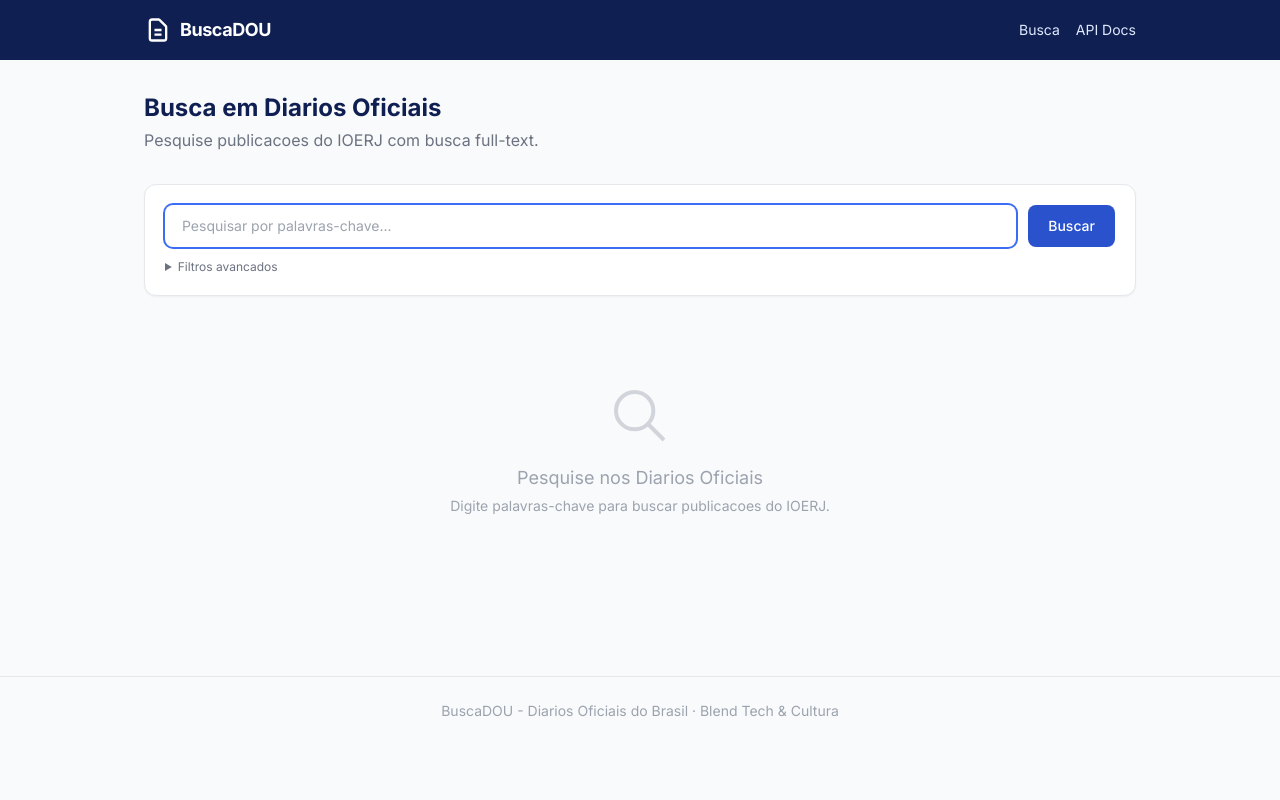
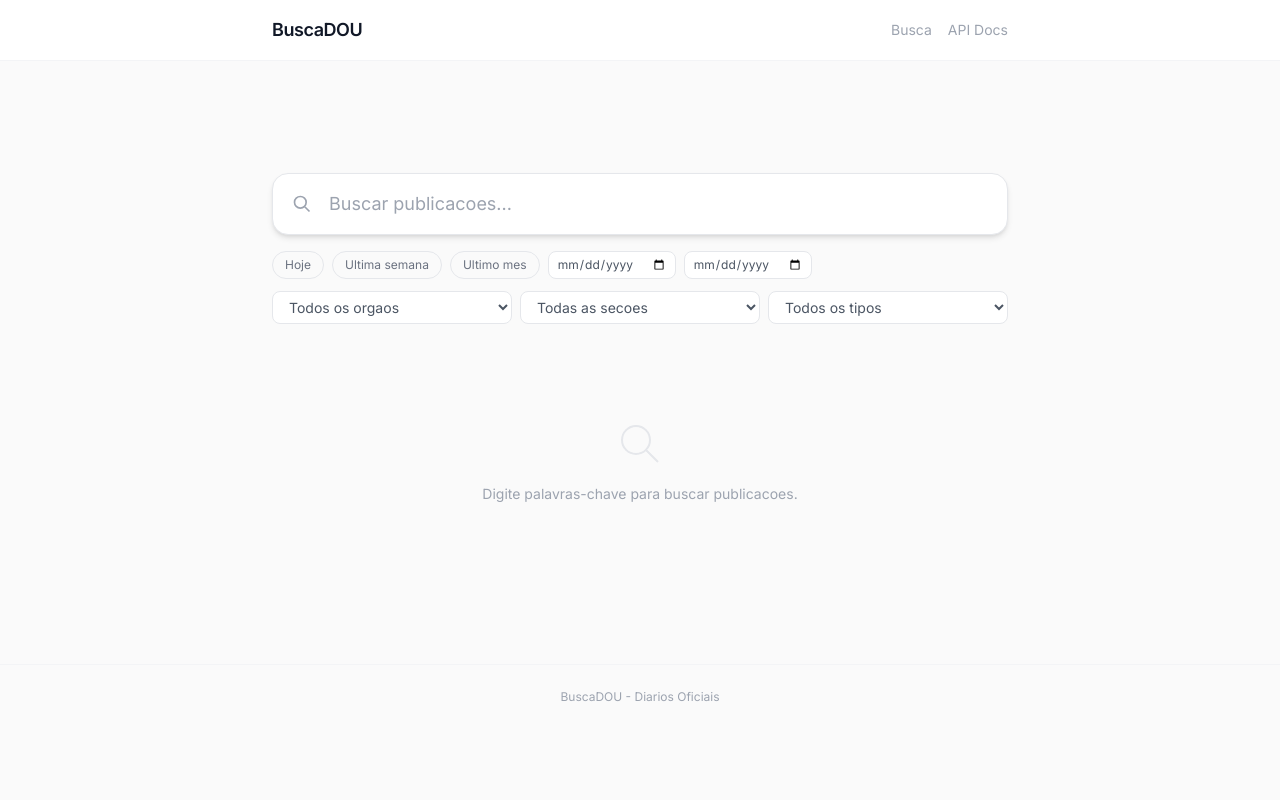
Before and after one commit to gabrieldasf/busca-dou, a FastAPI app: page / in a window 1280 px wide. Run offline with FastAPI, Linux system fonts and the light colour scheme; data that the repository does not hold is empty; some libraries are stand-ins or nearby versions.

Commit message:
feat: mojibake fix, layout redesign, filter UX (QUA-328, QUA-343)
- fix(parser): pypdfium2 fallback for IOERJ PDFs with CID mojibake (>5% threshold)
- feat(api): POST /reingest endpoint to reprocess existing editions
- feat(web): layout redesign - Apple-style search, minimal 2-color palette, prose body
- feat(web): visible filters with date chips, DB-populated dropdowns, instant HTMX search
- feat(web): nl2p Jinja2 filter for paragraph formatting in detail view
- fix(web): load-more button preserves all active filter params
- test: filter dropdown and date chip assertions (17 tests passing)

Co-Authored-By: Claude Opus 4.6 (1M context) <noreply@anthropic.com>

```diff
--- a/pyproject.toml
+++ b/pyproject.toml
@@ -15,6 +15,7 @@ dependencies = [
     "alembic>=1.14.0",
     "pydantic-settings>=2.7.0",
     "pdfplumber>=0.11.0",
+    "pypdfium2>=4.0.0",
     "httpx>=0.28.0",
     "arq>=0.26.0",
     "pgvector>=0.3.0",
@@ -49,7 +50,7 @@ where = ["."]
 include = ["src*"]
 
 [[tool.mypy.overrides]]
-module = ["asyncpg.*", "arq.*", "pdfplumber.*", "pgvector.*"]
+module = ["asyncpg.*", "arq.*", "pdfplumber.*", "pgvector.*", "pypdfium2.*"]
 ignore_missing_imports = true
 
 [tool.pytest.ini_options]
--- a/src/templates/base.html
+++ b/src/templates/base.html
@@ -9,46 +9,43 @@
   <style>
     @import url('https://fonts.googleapis.com/css2?family=Inter:wght@400;500;600;700&display=swap');
     body { font-family: 'Inter', sans-serif; }
-    mark { background: #fef08a; padding: 1px 2px; border-radius: 2px; }
+    mark { background: #fef3c7; padding: 0 2px; border-radius: 2px; }
     .htmx-indicator { display: none; }
     .htmx-request .htmx-indicator { display: inline-block; }
     .htmx-request .htmx-hide-on-request { opacity: 0.5; pointer-events: none; }
+    input:focus { box-shadow: 0 0 0 3px rgba(59, 108, 245, 0.1); }
+    .line-clamp-2 { display: -webkit-box; -webkit-line-clamp: 2; -webkit-box-orient: vertical; overflow: hidden; }
   </style>
   <script>
     tailwind.config = {
       theme: {
         extend: {
           colors: {
-            brand: { 50: '#f0f5ff', 100: '#e0eaff', 500: '#3b6cf5', 600: '#2952cc', 700: '#1e3fa6', 900: '#0f1f52' }
+            brand: { DEFAULT: '#0f1f52', light: '#3b6cf5' }
           }
         }
       }
     }
   </script>
 </head>
-<body class="bg-gray-50 text-gray-900 min-h-screen">
-  <header class="bg-brand-900 text-white">
-    <div class="max-w-5xl mx-auto px-4 py-4 flex items-center justify-between">
-      <a href="/" class="flex items-center gap-2 hover:opacity-90">
-        <svg class="w-7 h-7" viewBox="0 0 24 24" fill="none" stroke="currentColor" stroke-width="2">
-          <path d="M9 12h6m-6 4h6m2 5H7a2 2 0 01-2-2V5a2 2 0 012-2h5.586a1 1 0 01.707.293l5.414 5.414a1 1 0 01.293.707V19a2 2 0 01-2 2z"/>
-        </svg>
-        <span class="text-lg font-bold tracking-tight">BuscaDOU</span>
-      </a>
-      <nav class="text-sm text-brand-100 flex gap-4">
-        <a href="/" class="hover:text-white">Busca</a>
-        <a href="/docs" class="hover:text-white">API Docs</a>
+<body class="bg-[#fafafa] text-gray-900 min-h-screen">
+  <header class="bg-white border-b border-gray-100">
+    <div class="max-w-3xl mx-auto px-4 py-4 flex items-center justify-between">
+      <a href="/" class="text-lg font-semibold tracking-tight text-gray-900">BuscaDOU</a>
+      <nav class="text-sm flex gap-4">
+        <a href="/" class="text-gray-400 hover:text-gray-900 transition-colors duration-150">Busca</a>
+        <a href="/docs" class="text-gray-400 hover:text-gray-900 transition-colors duration-150">API Docs</a>
       </nav>
     </div>
   </header>
 
-  <main class="max-w-5xl mx-auto px-4 py-8">
+  <main class="max-w-3xl mx-auto px-4 py-8">
     {% block content %}{% endblock %}
   </main>
 
-  <footer class="border-t border-gray-200 mt-16">
-    <div class="max-w-5xl mx-auto px-4 py-6 text-center text-sm text-gray-400">
-      BuscaDOU - Diarios Oficiais do Brasil &middot; Blend Tech & Cultura
+  <footer class="border-t border-gray-100 mt-16">
+    <div class="max-w-3xl mx-auto px-4 py-6 text-center text-xs text-gray-400">
+      BuscaDOU - Diarios Oficiais
     </div>
   </footer>
 </body>
--- a/src/templates/partials/results.html
+++ b/src/templates/partials/results.html
@@ -1,15 +1,15 @@
 <div class="htmx-hide-on-request">
   {% if publications is not none %}
     <div class="flex items-center justify-between mb-4">
-      <p class="text-sm text-gray-500">
+      <p class="text-xs text-gray-400">
         {% if total == 0 %}
           Nenhuma publicacao encontrada.
         {% else %}
-          {{ total }} resultado{{ 's' if total != 1 else '' }} encontrado{{ 's' if total != 1 else '' }}
+          {{ total }} resultado{{ 's' if total != 1 else '' }}
         {% endif %}
       </p>
       <span id="search-spinner" class="htmx-indicator">
-        <svg class="animate-spin h-5 w-5 text-brand-500" viewBox="0 0 24 24">
+        <svg class="animate-spin h-4 w-4 text-gray-400" viewBox="0 0 24 24">
           <circle class="opacity-25" cx="12" cy="12" r="10" stroke="currentColor" stroke-width="4" fill="none"/>
           <path class="opacity-75" fill="currentColor" d="M4 12a8 8 0 018-8V0C5.373 0 0 5.373 0 12h4z"/>
         </svg>
@@ -17,42 +17,24 @@
     </div>
 
     {% for pub in publications %}
-    <a href="/pub/{{ pub.id }}" class="block bg-white rounded-xl border border-gray-200 hover:border-brand-500 hover:shadow-md transition-all p-5 mb-3">
-      <div class="flex items-start justify-between gap-4">
-        <div class="flex-1 min-w-0">
-          <h3 class="font-semibold text-brand-900 text-sm leading-snug mb-1 truncate">
-            {{ pub.title or 'Publicacao sem titulo' }}
-          </h3>
-          {% if pub.snippet %}
-            <p class="text-sm text-gray-600 leading-relaxed mb-2">{{ pub.snippet | safe }}</p>
-          {% endif %}
-          <div class="flex flex-wrap gap-2 text-xs text-gray-400">
-            {% if pub.organ %}
-              <span class="bg-gray-100 px-2 py-0.5 rounded">{{ pub.organ }}</span>
-            {% endif %}
-            {% if pub.section %}
-              <span class="bg-gray-100 px-2 py-0.5 rounded">{{ pub.section }}</span>
-            {% endif %}
-            {% if pub.act_type %}
-              <span class="bg-blue-50 text-blue-600 px-2 py-0.5 rounded">{{ pub.act_type }}</span>
-            {% endif %}
-          </div>
-        </div>
-        <div class="text-right shrink-0">
-          <span class="text-xs text-gray-400 block">{{ pub.published_at.strftime('%d/%m/%Y') }}</span>
-          {% if pub.relevance is not none %}
-            <span class="text-xs text-brand-500 font-medium">{{ '%.1f' | format(pub.relevance * 100) }}%</span>
-          {% endif %}
-        </div>
-      </div>
+    <a href="/pub/{{ pub.id }}" class="block py-5 border-b border-gray-100 hover:bg-gray-50/50 transition-colors duration-150">
+      <h3 class="text-[15px] font-medium text-gray-900 leading-snug truncate">
+        {{ pub.title or 'Publicacao sem titulo' }}
+      </h3>
+      {% if pub.snippet %}
+        <p class="text-sm text-gray-500 mt-1 line-clamp-2 leading-relaxed">{{ pub.snippet | safe }}</p>
+      {% endif %}
+      <p class="text-xs text-gray-400 mt-2">
+        {{ pub.published_at.strftime('%d/%m/%Y') }}{% if pub.organ %} &middot; {{ pub.organ }}{% endif %}{% if pub.section %} &middot; {{ pub.section }}{% endif %}{% if pub.act_type %} &middot; {{ pub.act_type }}{% endif %}
+      </p>
     </a>
     {% endfor %}
 
     {% if next_cursor %}
     <div class="text-center mt-6">
-      <button hx-get="/search-results?q={{ q or '' }}&cursor={{ next_cursor }}"
+      <button hx-get="/search-results?q={{ q or '' }}&cursor={{ next_cursor }}{% if date_from %}&date_from={{ date_from }}{% endif %}{% if date_to %}&date_to={{ date_to }}{% endif %}{% if organ %}&organ={{ organ }}{% endif %}{% if section %}&section={{ section }}{% endif %}{% if act_type %}&act_type={{ act_type }}{% endif %}"
               hx-target="#results" hx-swap="innerHTML"
-              class="text-sm text-brand-600 hover:text-brand-700 font-medium py-2 px-4 rounded-lg border border-brand-200 hover:bg-brand-50 transition-colors">
+              class="text-sm text-gray-500 hover:text-gray-900 transition-colors duration-150">
         Carregar mais resultados
       </button>
     </div>
@@ -60,11 +42,10 @@
 
   {% else %}
     <div class="text-center py-16">
-      <svg class="w-16 h-16 text-gray-300 mx-auto mb-4" viewBox="0 0 24 24" fill="none" stroke="currentColor" stroke-width="1.5">
+      <svg class="w-12 h-12 text-gray-200 mx-auto mb-4" viewBox="0 0 24 24" fill="none" stroke="currentColor" stroke-width="1">
         <path d="M21 21l-6-6m2-5a7 7 0 11-14 0 7 7 0 0114 0z"/>
       </svg>
-      <p class="text-gray-400 text-lg mb-1">Pesquise nos Diarios Oficiais</p>
-      <p class="text-gray-400 text-sm">Digite palavras-chave para buscar publicacoes do IOERJ.</p>
+      <p class="text-gray-400 text-sm">Digite palavras-chave para buscar publicacoes.</p>
     </div>
   {% endif %}
 </div>
--- a/src/templates/search.html
+++ b/src/templates/search.html
@@ -2,48 +2,87 @@
 {% block title %}BuscaDOU - Busca em Diarios Oficiais{% endblock %}
 
 {% block content %}
-<div class="mb-8">
-  <h1 class="text-2xl font-bold text-brand-900 mb-1">Busca em Diarios Oficiais</h1>
-  <p class="text-gray-500">Pesquise publicacoes do IOERJ com busca full-text.</p>
-</div>
-
 <form hx-get="/search-results" hx-target="#results" hx-indicator="#search-spinner"
-      class="bg-white rounded-xl shadow-sm border border-gray-200 p-5 mb-6">
-  <div class="flex gap-3">
-    <input type="text" name="q" value="{{ q or '' }}" placeholder="Pesquisar por palavras-chave..."
-           class="flex-1 rounded-lg border border-gray-300 px-4 py-2.5 text-sm focus:outline-none focus:ring-2 focus:ring-brand-500 focus:border-transparent"
+      class="pt-20 pb-8">
+  <div class="relative">
+    <svg class="absolute left-5 top-1/2 -translate-y-1/2 w-5 h-5 text-gray-400 pointer-events-none" viewBox="0 0 24 24" fill="none" stroke="currentColor" stroke-width="2">
+      <path d="M21 21l-6-6m2-5a7 7 0 11-14 0 7 7 0 0114 0z"/>
+    </svg>
+    <input type="text" name="q" value="{{ q or '' }}" placeholder="Buscar publicacoes..."
+           class="w-full rounded-2xl border border-gray-200 bg-white py-4 pl-14 pr-6 text-lg shadow-sm focus:shadow-md focus:outline-none transition-shadow duration-150"
            autofocus>
-    <button type="submit"
-            class="bg-brand-600 hover:bg-brand-700 text-white px-5 py-2.5 rounded-lg text-sm font-medium transition-colors">
-      Buscar
-    </button>
+    <button type="submit" class="hidden">Buscar</button>
   </div>
 
-  <details class="mt-3">
-    <summary class="text-xs text-gray-500 cursor-pointer hover:text-gray-700">Filtros avancados</summary>
-    <div class="grid grid-cols-2 sm:grid-cols-4 gap-3 mt-3">
-      <div>
-        <label class="text-xs text-gray-500 block mb-1">Data inicio</label>
-        <input type="date" name="date_from" value="{{ date_from or '' }}"
-               class="w-full rounded-lg border border-gray-300 px-3 py-1.5 text-sm">
-      </div>
-      <div>
-        <label class="text-xs text-gray-500 block mb-1">Data fim</label>
-        <input type="date" name="date_to" value="{{ date_to or '' }}"
-               class="w-full rounded-lg border border-gray-300 px-3 py-1.5 text-sm">
-      </div>
-      <div>
-        <label class="text-xs text-gray-500 block mb-1">Orgao</label>
-        <input type="text" name="organ" value="{{ organ or '' }}" placeholder="Ex: Governo do Estado"
-               class="w-full rounded-lg border border-gray-300 px-3 py-1.5 text-sm">
-      </div>
-      <div>
-        <label class="text-xs text-gray-500 block mb-1">Secao</label>
-        <input type="text" name="section" value="{{ section or '' }}" placeholder="Ex: Poder Executivo"
-               class="w-full rounded-lg border border-gray-300 px-3 py-1.5 text-sm">
-      </div>
+  <div class="mt-4">
+    <div class="flex flex-wrap gap-2">
+      <button type="button" data-chip data-days="0"
+              onclick="setDateRange(0)"
+              class="text-xs px-3 py-1 rounded-full border border-gray-200 text-gray-500 hover:border-gray-400 hover:text-gray-700 transition-colors duration-150 cursor-pointer">
+        Hoje
+      </button>
+      <button type="button" data-chip data-days="7"
+              onclick="setDateRange(7)"
+              class="text-xs px-3 py-1 rounded-full border border-gray-200 text-gray-500 hover:border-gray-400 hover:text-gray-700 transition-colors duration-150 cursor-pointer">
+        Ultima semana
+      </button>
+      <button type="button" data-chip data-days="30"
+              onclick="setDateRange(30)"
+              class="text-xs px-3 py-1 rounded-full border border-gray-200 text-gray-500 hover:border-gray-400 hover:text-gray-700 transition-colors duration-150 cursor-pointer">
+        Ultimo mes
+      </button>
+      <input type="date" name="date_from" value="{{ date_from or '' }}"
+             hx-trigger="change" hx-get="/search-results" hx-target="#results" hx-include="closest form"
+             class="text-xs rounded-lg border border-gray-200 px-2 py-1 text-gray-600 bg-white focus:outline-none transition-shadow duration-150">
+      <input type="date" name="date_to" value="{{ date_to or '' }}"
+             hx-trigger="change" hx-get="/search-results" hx-target="#results" hx-include="closest form"
+             class="text-xs rounded-lg border border-gray-200 px-2 py-1 text-gray-600 bg-white focus:outline-none transition-shadow duration-150">
     </div>
-  </details>
+    <div class="grid grid-cols-2 sm:grid-cols-3 gap-2 mt-3">
+      <select name="organ"
+              hx-trigger="change" hx-get="/search-results" hx-target="#results" hx-include="closest form"
+              class="text-sm rounded-lg border border-gray-200 px-3 py-1.5 text-gray-600 bg-white focus:outline-none transition-shadow duration-150">
+        <option value="">Todos os orgaos</option>
+        {% for o in organs|default([]) %}
+          <option value="{{ o }}" {% if organ == o %}selected{% endif %}>{{ o }}</option>
+        {% endfor %}
+      </select>
+      <select name="section"
+              hx-trigger="change" hx-get="/search-results" hx-target="#results" hx-include="closest form"
+              class="text-sm rounded-lg border border-gray-200 px-3 py-1.5 text-gray-600 bg-white focus:outline-none transition-shadow duration-150">
+        <option value="">Todas as secoes</option>
+        {% for s in sections|default([]) %}
+          <option value="{{ s }}" {% if section == s %}selected{% endif %}>{{ s }}</option>
+        {% endfor %}
+      </select>
+      <select name="act_type"
+              hx-trigger="change" hx-get="/search-results" hx-target="#results" hx-include="closest form"
+              class="text-sm rounded-lg border border-gray-200 px-3 py-1.5 text-gray-600 bg-white focus:outline-none transition-shadow duration-150">
+        <option value="">Todos os tipos</option>
+        {% for a in act_types|default([]) %}
+          <option value="{{ a }}" {% if act_type == a %}selected{% endif %}>{{ a }}</option>
+        {% endfor %}
+      </select>
+    </div>
+  </div>
+
+  <script>
+  function setDateRange(days) {
+    var form = document.querySelector('form');
+    var today = new Date();
+    var from = new Date(today);
+    from.setDate(from.getDate() - days);
+    form.querySelector('[name=date_from]').value = from.toISOString().split('T')[0];
+    form.querySelector('[name=date_to]').value = today.toISOString().split('T')[0];
+    document.querySelectorAll('[data-chip]').forEach(function(c) {
+      c.classList.remove('bg-gray-900', 'text-white', 'border-gray-900');
+      c.classList.add('text-gray-500', 'border-gray-200');
+    });
+    event.target.classList.add('bg-gray-900', 'text-white', 'border-gray-900');
+    event.target.classList.remove('text-gray-500', 'border-gray-200');
+    htmx.trigger(form, 'submit');
+  }
+  </script>
 </form>
 
 <div id="results">
--- a/src/web/routes.py
+++ b/src/web/routes.py
@@ -3,10 +3,12 @@
 from __future__ import annotations
 
 import logging
+import re
 import uuid
 from pathlib import Path
 from typing import Annotated
 
+import markupsafe
 from fastapi import APIRouter, Depends, Query, Request
 from fastapi.responses import HTMLResponse
 from fastapi.templating import Jinja2Templates
@@ -20,14 +22,50 @@ logger = logging.getLogger(__name__)
 
 templates = Jinja2Templates(directory=str(Path(__file__).parent.parent / "templates"))
 
+
+def _nl2p(text: str) -> markupsafe.Markup:
+    """Convert double newlines to paragraphs, single newlines to <br>."""
+    if not text:
+        return markupsafe.Markup("")
+    paragraphs = re.split(r'\n\s*\n', text)
+    html_parts = []
+    for p in paragraphs:
+        p = p.strip()
+        if p:
+            escaped = markupsafe.escape(p)
+            escaped = escaped.replace('\n', markupsafe.Markup('<br>'))
+            html_parts.append(markupsafe.Markup(f'<p>{escaped}</p>'))  # noqa: S704
+    return markupsafe.Markup('\n'.join(html_parts))  # noqa: S704
+
+
+templates.env.filters['nl2p'] = _nl2p
+
 router = APIRouter(tags=["web"])
 
 
 @router.get("/", response_class=HTMLResponse)
-async def search_page(request: Request) -> HTMLResponse:
+async def search_page(
+    request: Request,
+    session: Annotated[AsyncSession, Depends(get_session)],
+) -> HTMLResponse:
     """Render the search page (initial load, no results)."""
+    organs_result = await session.execute(
+        select(Publication.organ).where(Publication.organ.is_not(None)).distinct().order_by(Publication.organ)
+    )
+    sections_result = await session.execute(
+        select(Publication.section).where(Publication.section.is_not(None)).distinct().order_by(Publication.section)
+    )
+    act_types_result = await session.execute(
+        select(Publication.act_type).where(Publication.act_type.is_not(None)).distinct().order_by(Publication.act_type)
+    )
     return templates.TemplateResponse(
-        request, "search.html", {"publications": None, "q": None}
+        request, "search.html", {
+            "publications": None,
+            "q": None,
+            "organs": [r[0] for r in organs_result.all()],
+            "sections": [r[0] for r in sections_result.all()],
+            "act_types": [r[0] for r in act_types_result.all()],
+        }
     )
 
 
@@ -40,6 +78,7 @@ async def search_results(
     date_to: str | None = None,
     organ: str | None = None,
     section: str | None = None,
+    act_type: str | None = None,
     cursor: str | None = None,
     limit: int = Query(default=20, ge=1, le=100),
 ) -> HTMLResponse:
@@ -85,6 +124,8 @@ async def search_results(
         stmt = stmt.where(Publication.organ == organ)
     if section:
         stmt = stmt.where(Publication.section == section)
+    if act_type:
+        stmt = stmt.where(Publication.act_type == act_type)
 
     if cursor:
         from sqlalchemy import tuple_
@@ -109,6 +150,8 @@ async def search_results(
         count_stmt = count_stmt.where(Publication.organ == organ)
     if section:
         count_stmt = count_stmt.where(Publication.section == section)
+    if act_type:
+        count_stmt = count_stmt.where(Publication.act_type == act_type)
 
     count_result = await session.execute(count_stmt)
     total = count_result.scalar() or 0
@@ -128,10 +171,27 @@ async def search_results(
         last = rows[-1]
         next_cursor = encode_cursor(last.published_at, last.id)
 
+    organs_result = await session.execute(
+        select(Publication.organ).where(Publication.organ.is_not(None)).distinct().order_by(Publication.organ)
+    )
+    sections_result = await session.execute(
+        select(Publication.section).where(Publication.section.is_not(None)).distinct().order_by(Publication.section)
+    )
+    act_types_result = await session.execute(
+        select(Publication.act_type).where(Publication.act_type.is_not(None)).distinct().order_by(Publication.act_type)
+    )
+
     return templates.TemplateResponse(
         request,
         "partials/results.html",
-        {"publications": rows, "total": total, "q": q, "next_cursor": next_cursor},
+        {
+            "publications": rows, "total": total, "q": q, "next_cursor": next_cursor,
+            "date_from": date_from, "date_to": date_to,
+            "organ": organ, "section": section, "act_type": act_type,
+            "organs": [r[0] for r in organs_result.all()],
+            "sections": [r[0] for r in sections_result.all()],
+            "act_types": [r[0] for r in act_types_result.all()],
+        },
     )
 
 
```
Also changed, not shown: src/api/v1/routes/ingest.py (+32 -1 lines), src/parsers/pdf_parser.py (+58 -3 lines), src/templates/detail.html (+10 -26 lines), tests/test_web.py (+42 -0 lines).
